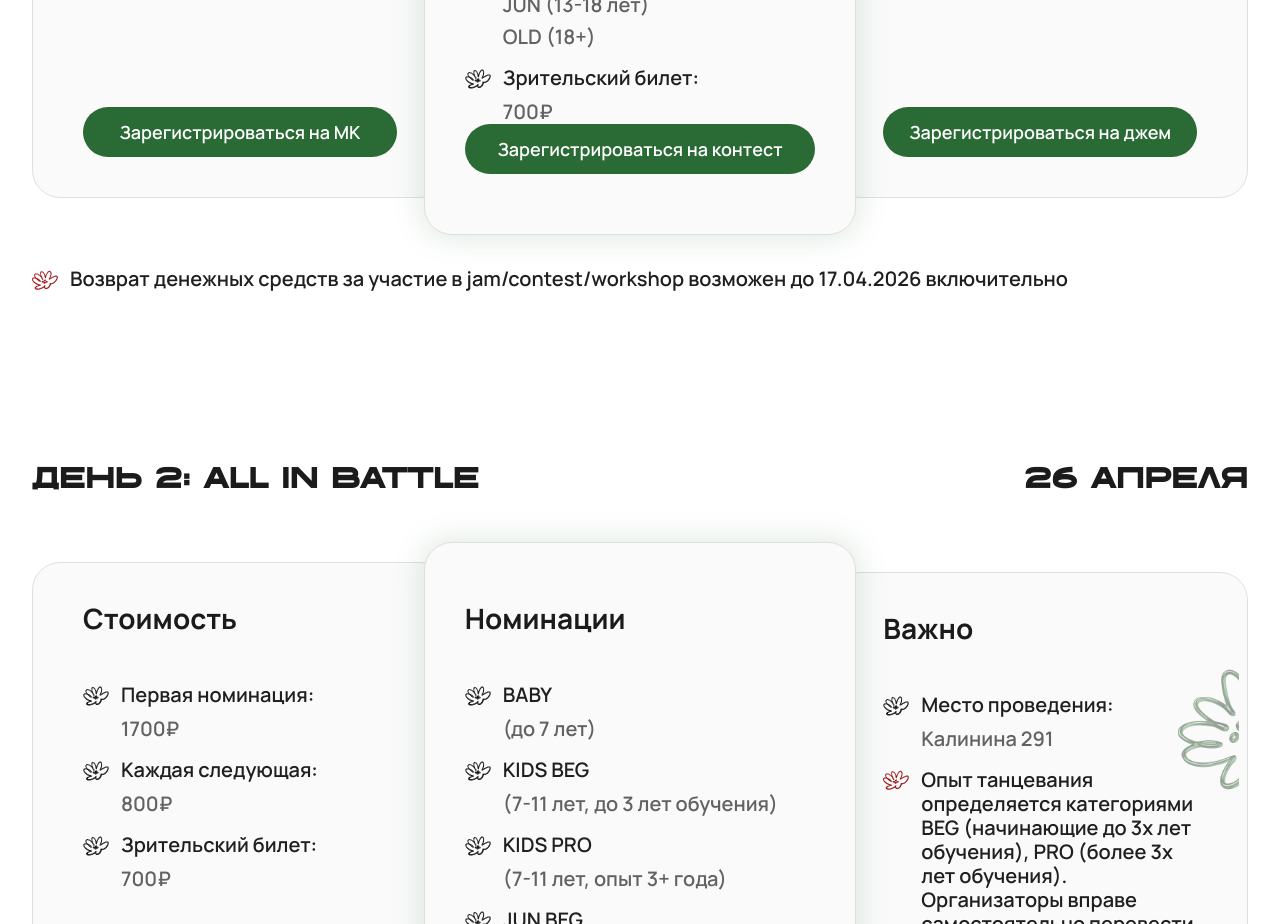
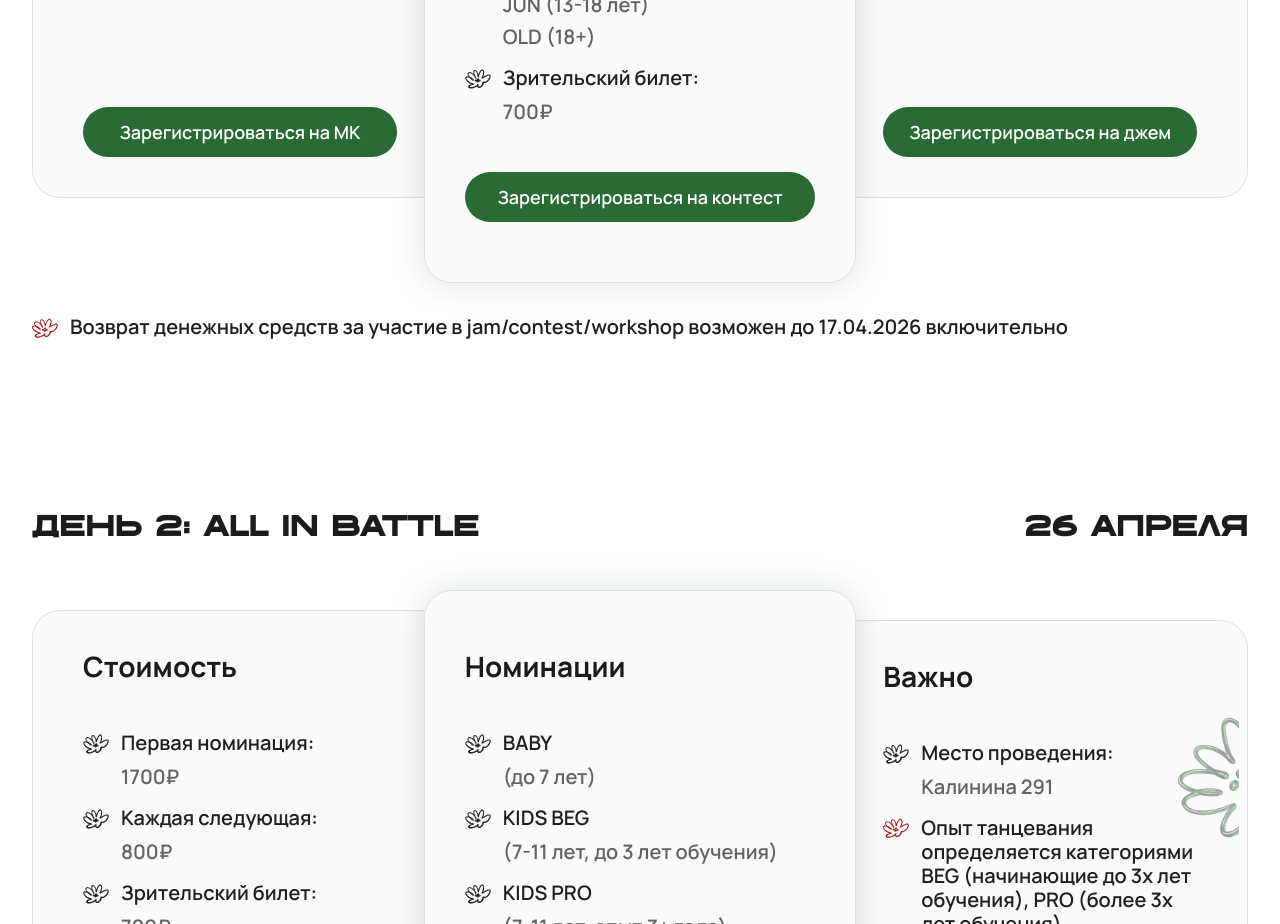
Before and after one commit to FibEli3/ALL-IN-BATTLE, a Next.js app: page / in a window 1280 px wide. Shown: the part 5200-6124 px from the top of the page. Built offline with nearby package versions, Linux system fonts and the light colour scheme.

Commit message:
fix: enforce desktop spacing before contest button

```diff
--- a/src/app/page.tsx
+++ b/src/app/page.tsx
@@ -517,12 +517,12 @@ export default function Home() {
                 <ProgramRegistrationButton
                   presetId={card.registrationPresetId}
                   clearSelection
-                    className={`mt-12 block w-full rounded-full bg-[#2a6a34] px-6 py-4 text-center text-[14px] font-semibold leading-none text-white transition hover:bg-[#21562a] whitespace-nowrap min-[1024px]:mt-auto min-[1024px]:text-[18px] ${
+                    className={`mt-12 block w-full rounded-full bg-[#2a6a34] px-6 py-4 text-center text-[14px] font-semibold leading-none text-white transition hover:bg-[#21562a] whitespace-nowrap min-[1024px]:text-[18px] ${
                     card.title === "Мастер-Класс от RASH THE FLOW"
-                      ? "min-[501px]:max-[1023px]:mt-[48px]"
+                      ? "min-[501px]:max-[1023px]:mt-[48px] min-[1024px]:mt-auto"
                       : card.title === "Contest 3x3"
-                        ? "min-[501px]:max-[1023px]:mt-12 min-[1024px]:mt-12"
-                      : "min-[501px]:max-[1023px]:mt-auto"
+                        ? "min-[501px]:max-[1023px]:mt-12 min-[1024px]:!mt-12"
+                      : "min-[501px]:max-[1023px]:mt-auto min-[1024px]:mt-auto"
                   }`}
                 >
                   {card.button}
```
